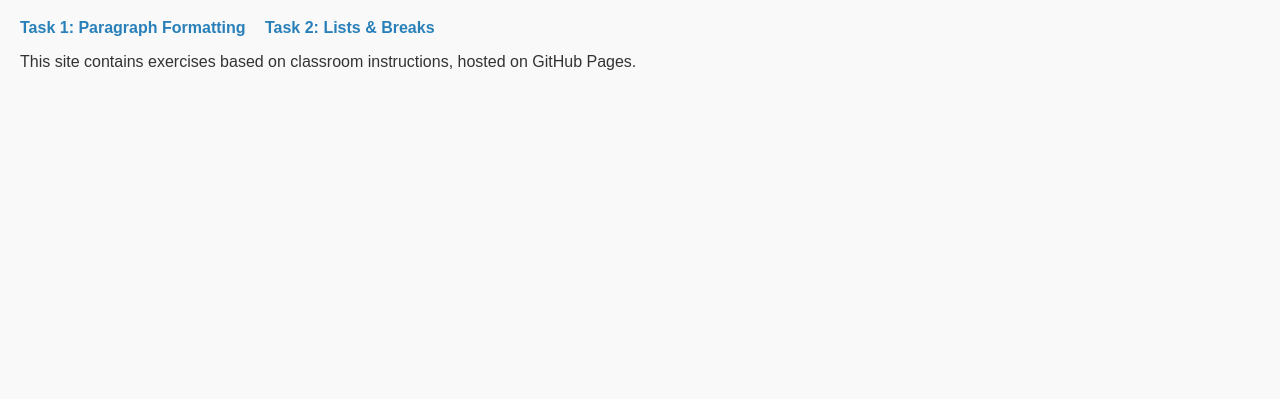
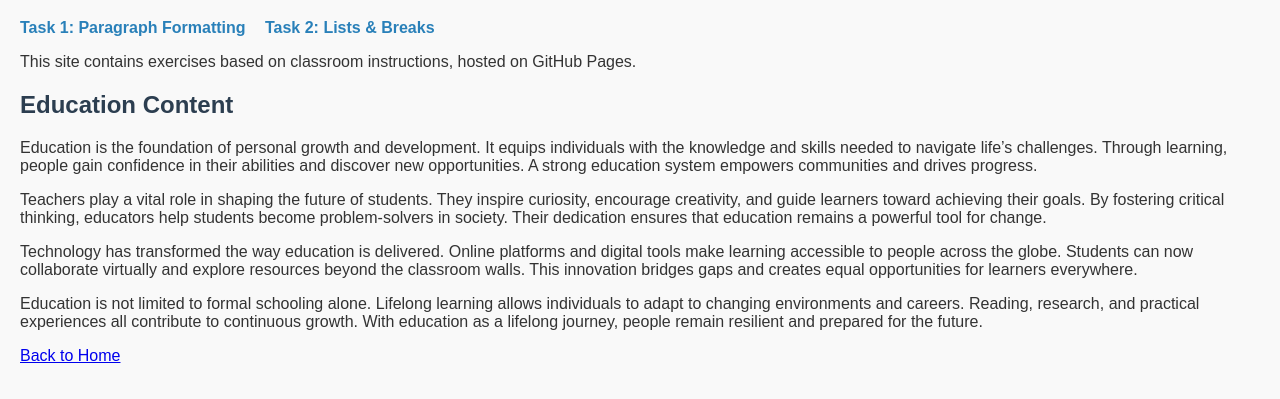
Before and after one commit to alecky061-cloud/25-1946B, a plain HTML site: page index.html in a window 1280 px wide. Shown: the part 61-460 px from the top of the page. Drawn offline with Linux system fonts and the light colour scheme.

Commit message:
Update index.html

```diff
--- a/index.html
+++ b/index.html
@@ -15,3 +15,43 @@
 </body>
 </html>
 <link rel="stylesheet" href="style.css">
+<!DOCTYPE html>
+<html>
+<head>
+    <title>Education Paragraphs</title>
+    <link rel="stylesheet" href="style.css">
+</head>
+<body>
+    <h2>Education Content</h2>
+
+    <p>
+        Education is the foundation of personal growth and development.
+        It equips individuals with the knowledge and skills needed to navigate life’s challenges.
+        Through learning, people gain confidence in their abilities and discover new opportunities.
+        A strong education system empowers communities and drives progress.
+    </p>
+
+    <p>
+        Teachers play a vital role in shaping the future of students.
+        They inspire curiosity, encourage creativity, and guide learners toward achieving their goals.
+        By fostering critical thinking, educators help students become problem-solvers in society.
+        Their dedication ensures that education remains a powerful tool for change.
+    </p>
+
+    <p>
+        Technology has transformed the way education is delivered.
+        Online platforms and digital tools make learning accessible to people across the globe.
+        Students can now collaborate virtually and explore resources beyond the classroom walls.
+        This innovation bridges gaps and creates equal opportunities for learners everywhere.
+    </p>
+
+    <p>
+        Education is not limited to formal schooling alone.
+        Lifelong learning allows individuals to adapt to changing environments and careers.
+        Reading, research, and practical experiences all contribute to continuous growth.
+        With education as a lifelong journey, people remain resilient and prepared for the future.
+    </p>
+
+    <p><a href="index.html">Back to Home</a></p>
+</body>
+</html>
```
